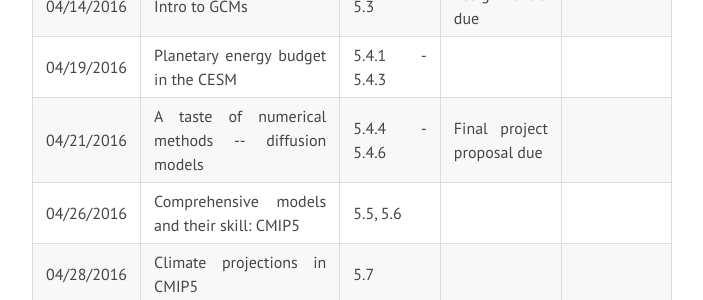
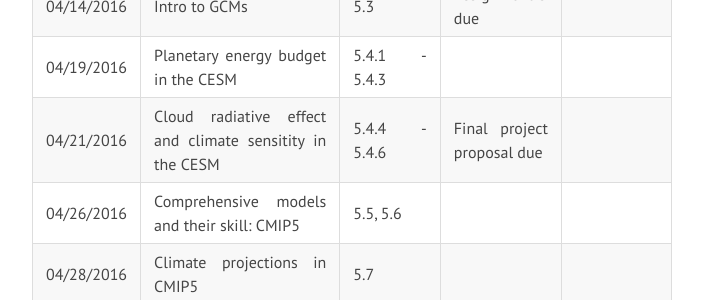
Before and after one commit to brian-rose/env-415-site, a Jekyll site: the page built from schedule.html, in a window 1280 px wide and 900 px high, scrolled down 1687 px. Shown: the part 317-617 px from the top of the window, without its empty margins (288-991 px from the left). Built offline with Jekyll 4.4.1, drawn with Linux system fonts in a browser that asks for light colours; nearby versions of some CDN libraries; Markdown is read by kramdown in place of the engine named in the settings.

Commit message:
Schedule update: remove numerical diffusion and add cloud feedback in CESM.

```diff
--- a/schedule.html
+++ b/schedule.html
@@ -206,7 +206,7 @@ Readings must be completed **before** class on the day indicated.
   </tr>
   <tr>
     <td>04/21/2016</td>
-    <td> A taste of numerical methods -- diffusion models </td>
+    <td> Cloud radiative effect and climate sensitity in the CESM </td>
     <td> 5.4.4 - 5.4.6 </td>
     <td> Final project proposal due </td>
     <td></td>
```
